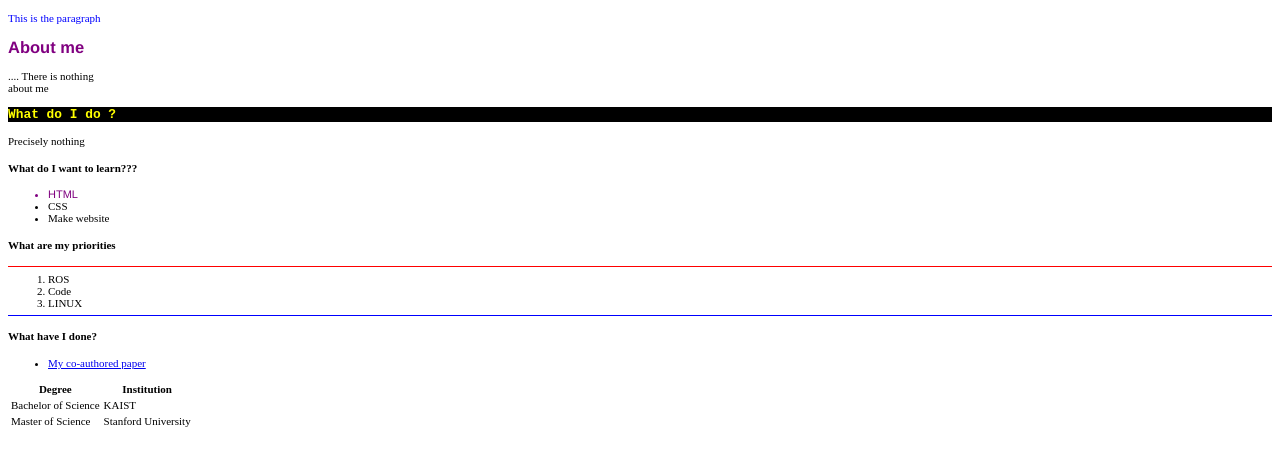
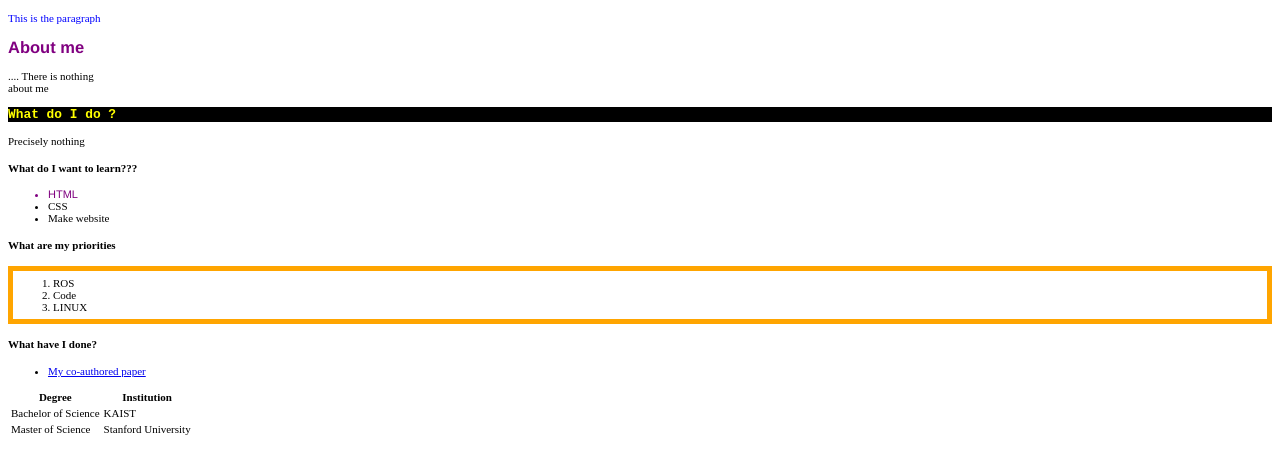
Before and after one commit to asharalam11/LearningHTML, a plain HTML site: page index.html in a window 1280 px wide. Shown: the part 215-686 px from the top of the page. Drawn offline with Linux system fonts and the light colour scheme.

Commit message:
[CSS border] error correction

```diff
--- a/index.html
+++ b/index.html
@@ -40,7 +40,7 @@
             font-family: "Helvetica", sans-serif;
         }
 
-        ol.head{
+        ol.border{
           border: 5px solid orange;
         }
 
```
